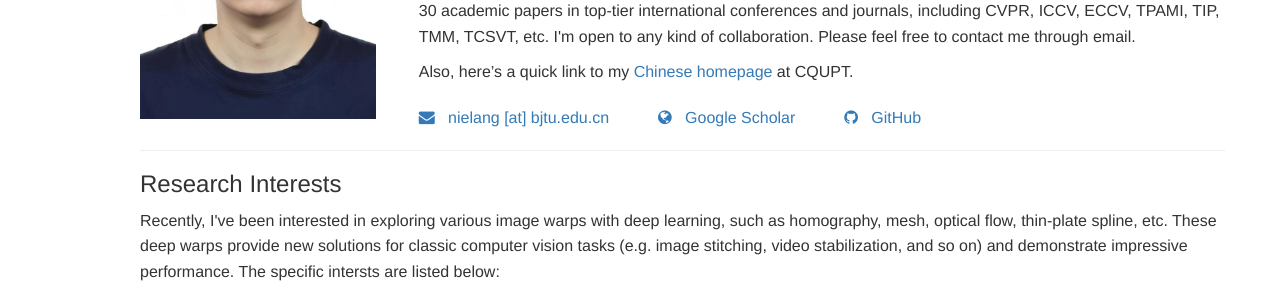
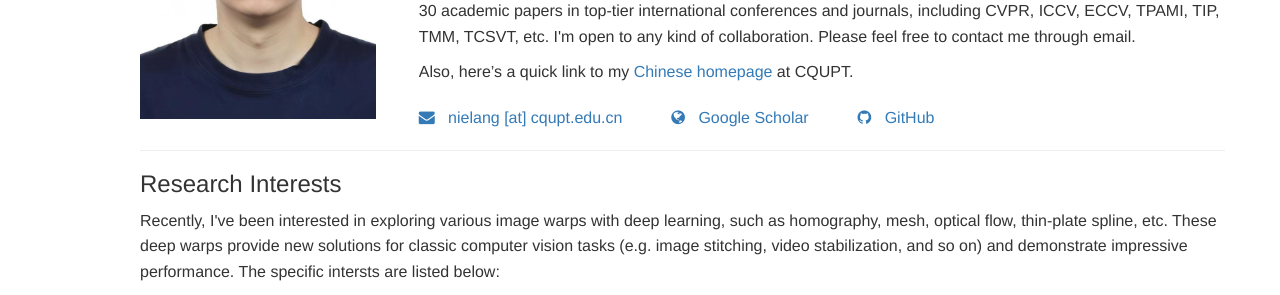
Before and after one commit to nie-lang/nie-lang.github.io, a Jekyll site: the page built from index.html, in a window 1280 px wide and 900 px high. Shown: the part 222-517 px from the top of the window. Built offline with Jekyll 4.4.1, drawn with Linux system fonts in a browser that asks for light colours; nearby versions of some CDN libraries; library files that are not in the unit come from our copies.

Commit message:
Update email address in _config.yml

```diff
--- a/_config.yml
+++ b/_config.yml
@@ -3,7 +3,7 @@ title: Lang Nie
 
 
 #sidebar links
-email: nielang [at] bjtu.edu.cn #kang_liao AT bjtu DOT edu DOT cn
+email: nielang [at] cqupt.edu.cn #kang_liao AT bjtu DOT edu DOT cn
 #phone: 012 345 6789
 #linkedin: alandoe
 #website_zhihu: ZHIHU
```
